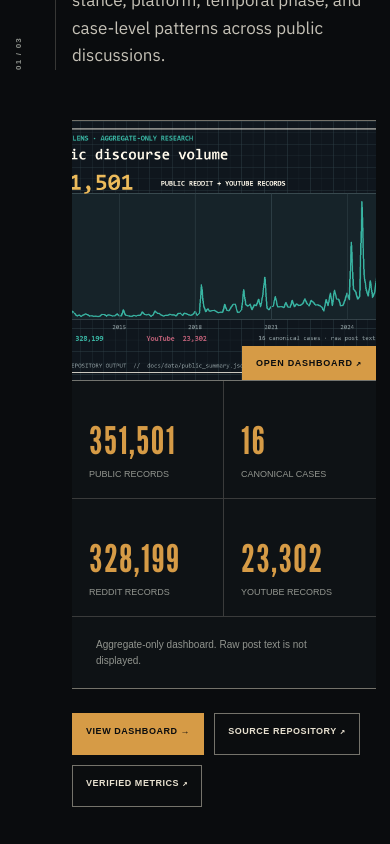
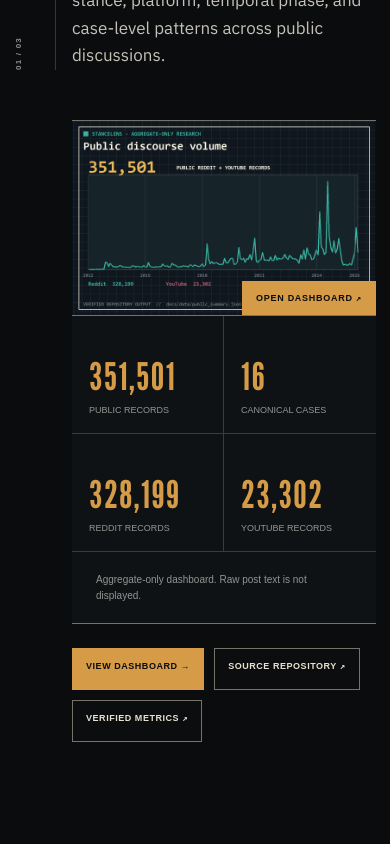
Before and after one commit to Zinga18018/portfolio-website, a Next.js app: page / in a window 390 px wide. Shown: the part 1300-2144 px from the top of the page. Built offline with nearby package versions, Linux system fonts and the light colour scheme; a web font is replaced by a local one.

Commit message:
Fix project capture cropping

```diff
--- a/src/app/globals.css
+++ b/src/app/globals.css
@@ -103,9 +103,8 @@ a:focus-visible, button:focus-visible, input:focus-visible { outline: 2px solid
 .acceptance-flag { display: inline-block; margin-top: 22px; padding: 10px 12px; color: var(--night); background: var(--amber); font: 700 10px var(--mono); letter-spacing: .08em; text-transform: uppercase; }
 
 .project-evidence { grid-column: 3 / 13; margin-top: 72px; padding-left: clamp(20px, 3vw, 48px); display: grid; grid-template-columns: minmax(0, 2.15fr) minmax(250px, .85fr); border-top: 1px solid var(--line-strong); border-bottom: 1px solid var(--line-strong); }
-.evidence-image { position: relative; min-height: 510px; overflow: hidden; border-right: 1px solid var(--line-strong); background: #071016; }
-.evidence-image img { object-fit: cover; object-position: top center; filter: saturate(.88) contrast(1.02); transition: transform .45s ease; }
-.evidence-image:hover img { transform: scale(1.012); }
+.evidence-image { position: relative; display: block; width: 100%; min-height: 0; aspect-ratio: 14 / 9; overflow: hidden; border-right: 1px solid var(--line-strong); background: #071016; }
+.evidence-image img { object-fit: contain; object-position: center; filter: saturate(.88) contrast(1.02); }
 .evidence-image > span { position: absolute; right: 0; bottom: 0; z-index: 2; padding: 12px 14px; color: var(--night); background: var(--amber); font: 700 9px var(--mono); letter-spacing: .08em; }
 .evidence-ledger { display: grid; grid-template-columns: repeat(2, 1fr); background: #0e1215; }
 .evidence-ledger div { min-height: 150px; padding: 24px; display: flex; flex-direction: column; justify-content: flex-end; border-right: 1px solid var(--line); border-bottom: 1px solid var(--line); }
@@ -260,7 +259,7 @@ a:focus-visible, button:focus-visible, input:focus-visible { outline: 2px solid
 
 @media (max-width: 980px) {
   .project-evidence { grid-template-columns: 1fr; }
-  .evidence-image { min-height: 430px; border-right: 0; border-bottom: 1px solid var(--line-strong); }
+  .evidence-image { border-right: 0; border-bottom: 1px solid var(--line-strong); }
   .pc-workbench { grid-template-columns: 1fr; }
   .system-app-grid { grid-template-columns: repeat(2, 1fr); }
   .atlas-controls, .experience-grid { grid-template-columns: 1fr; }
@@ -275,7 +274,6 @@ a:focus-visible, button:focus-visible, input:focus-visible { outline: 2px solid
   .chapter-heading, .project-evidence, .chapter-actions, .skill-ledger, .experience-grid, .contact-band { grid-column: 2; padding-left: 0; }
   .chapter-heading h2 { font-size: clamp(64px, 19vw, 100px); }
   .project-evidence { margin-top: 50px; }
-  .evidence-image { min-height: 260px; }
   .evidence-ledger div { min-height: 118px; padding: 17px; }
   .skill-ledger { margin-top: 46px; }
   .skill-ledger div { grid-template-columns: 92px 1fr; }
--- a/src/app/projects/dashboard.module.css
+++ b/src/app/projects/dashboard.module.css
@@ -69,8 +69,8 @@
 .sectionHeading > p { margin: 0 0 5px; color: var(--dash-muted); font-size: 15px; line-height: 1.6; }
 
 .evidenceGrid { display: grid; grid-template-columns: minmax(0, 1.55fr) minmax(300px, .75fr); gap: 18px; }
-.capture { position: relative; min-height: 520px; overflow: hidden; border: 1px solid var(--dash-line); background: #071016; }
-.capture img { object-fit: cover; object-position: top; }
+.capture { position: relative; width: 100%; min-height: 0; aspect-ratio: 14 / 9; overflow: hidden; border: 1px solid var(--dash-line); background: #071016; }
+.capture img { object-fit: contain; object-position: center; }
 .panel { padding: 27px; border: 1px solid var(--dash-line); background: var(--dash-panel); }
 .panelHead { display: flex; justify-content: space-between; gap: 18px; align-items: start; padding-bottom: 20px; border-bottom: 1px solid var(--dash-line); }
 .panelHead span { color: var(--dash-amber); font: 600 9px var(--mono); letter-spacing: .1em; }
@@ -145,7 +145,6 @@
   .metricStrip article { min-height: 112px; border-right: 0; border-bottom: 1px solid var(--dash-line); }
   .metricStrip article:last-child { border-bottom: 0; }
   .section { padding-top: 86px; }
-  .capture { min-height: 300px; }
   .matrix strong { font-size: 34px; }
   .calibrationReadout, .methodGrid, .pipeline { grid-template-columns: 1fr; }
   .calibrationReadout div, .methodGrid article, .pipeline article { min-height: auto; border-right: 0; border-bottom: 1px solid var(--dash-line); }
```
